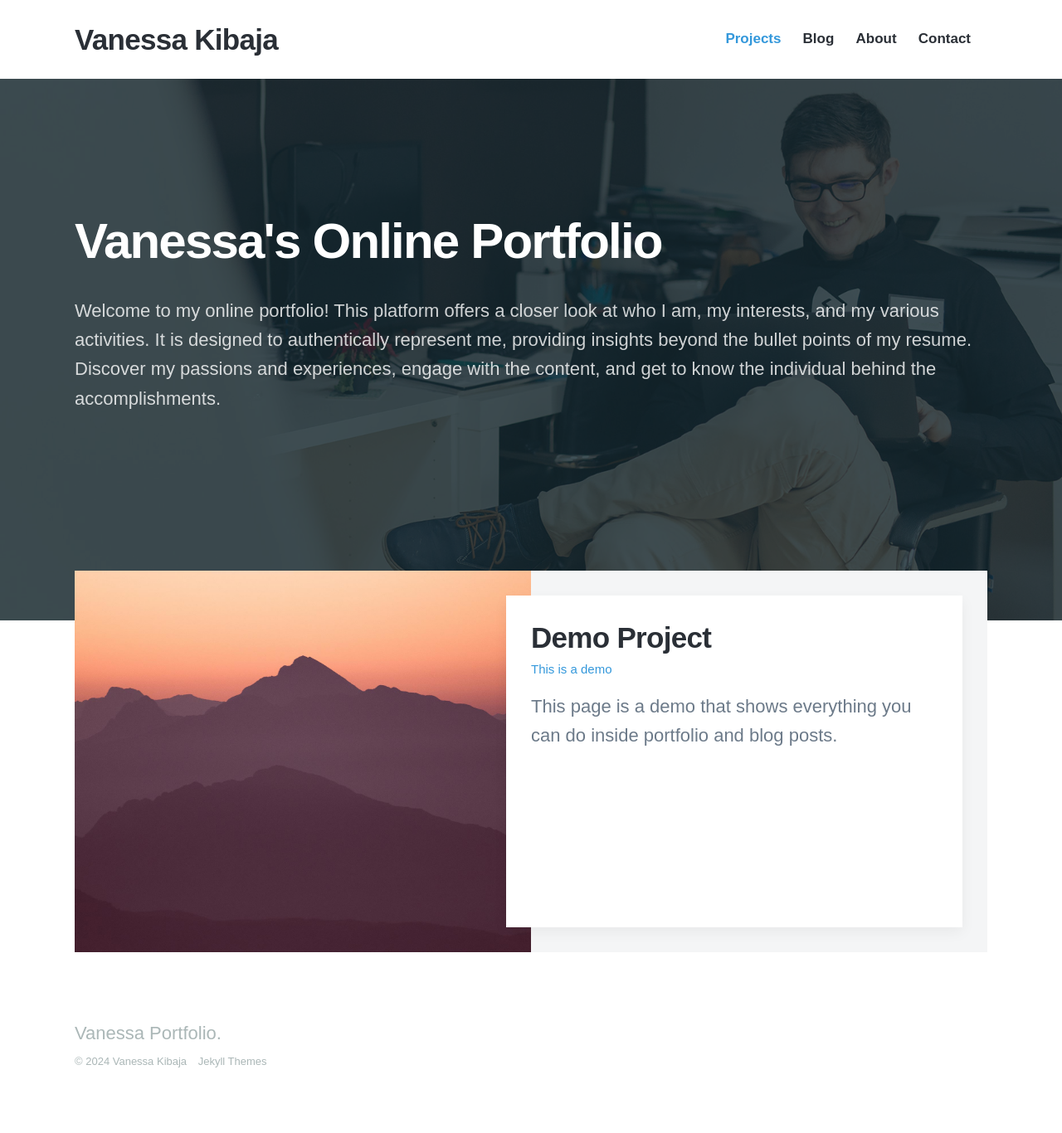
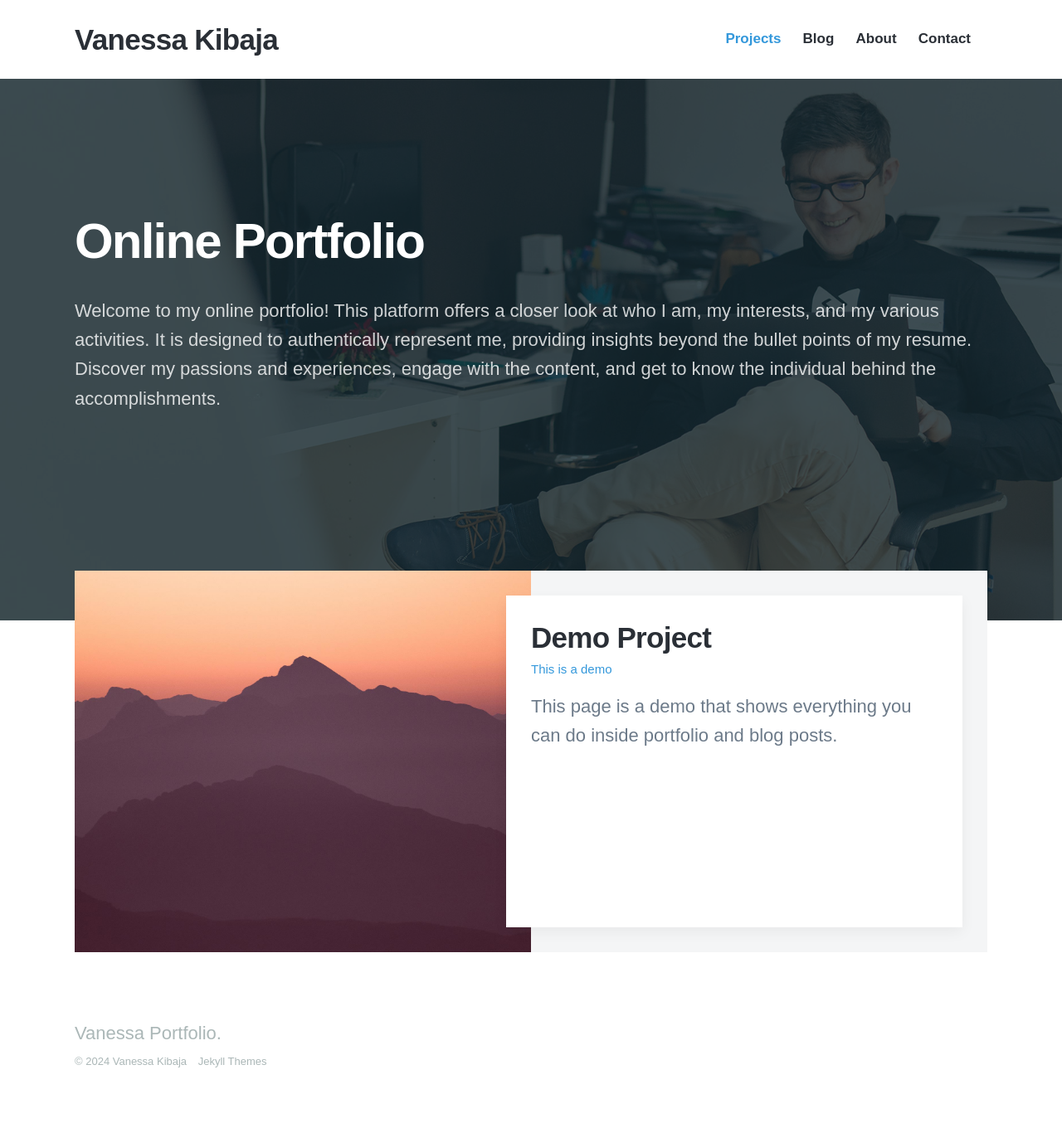
Before and after one commit to vkibaja/vkibaja.github.io, a Jekyll site: the page built from index.html, in a window 1280 px wide. Shown: the whole page at 83% size. Built offline with Jekyll 4.4.1, drawn with Linux system fonts in a browser that asks for light colours; nearby versions of some CDN libraries; some web fonts are replaced.

Commit message:
Update index.html

```diff
--- a/index.html
+++ b/index.html
@@ -13,7 +13,7 @@ featured_image: /images/demo/home.jpg
 
 	<div class="wrap">
 
-		<h1>Vanessa's Online Portfolio </h1>
+		<h1> Online Portfolio </h1>
 		<p>Welcome to my online portfolio! This platform offers a closer look at who I am, my interests, and my various activities.
 		It is designed to authentically represent me, providing insights beyond the bullet points of my resume.
 		Discover my passions and experiences, engage with the content, and get to know the individual behind the accomplishments.</p>
```
